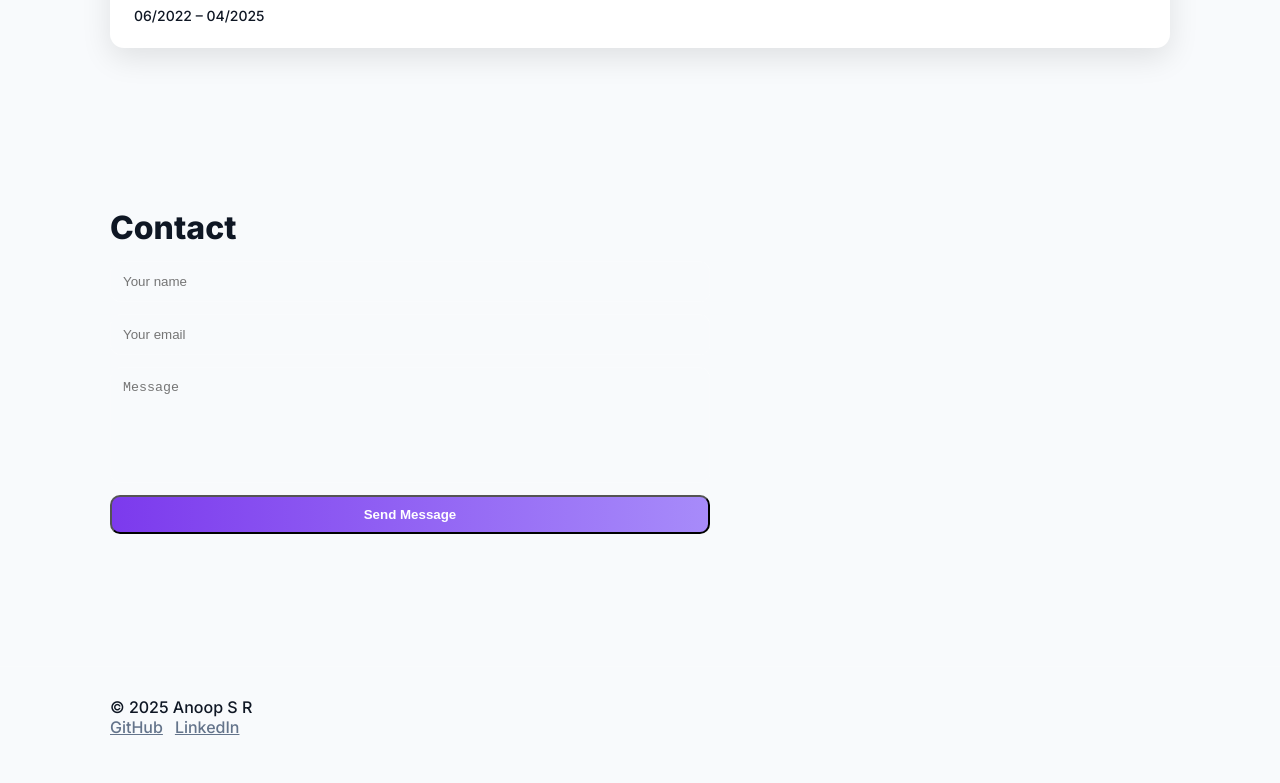
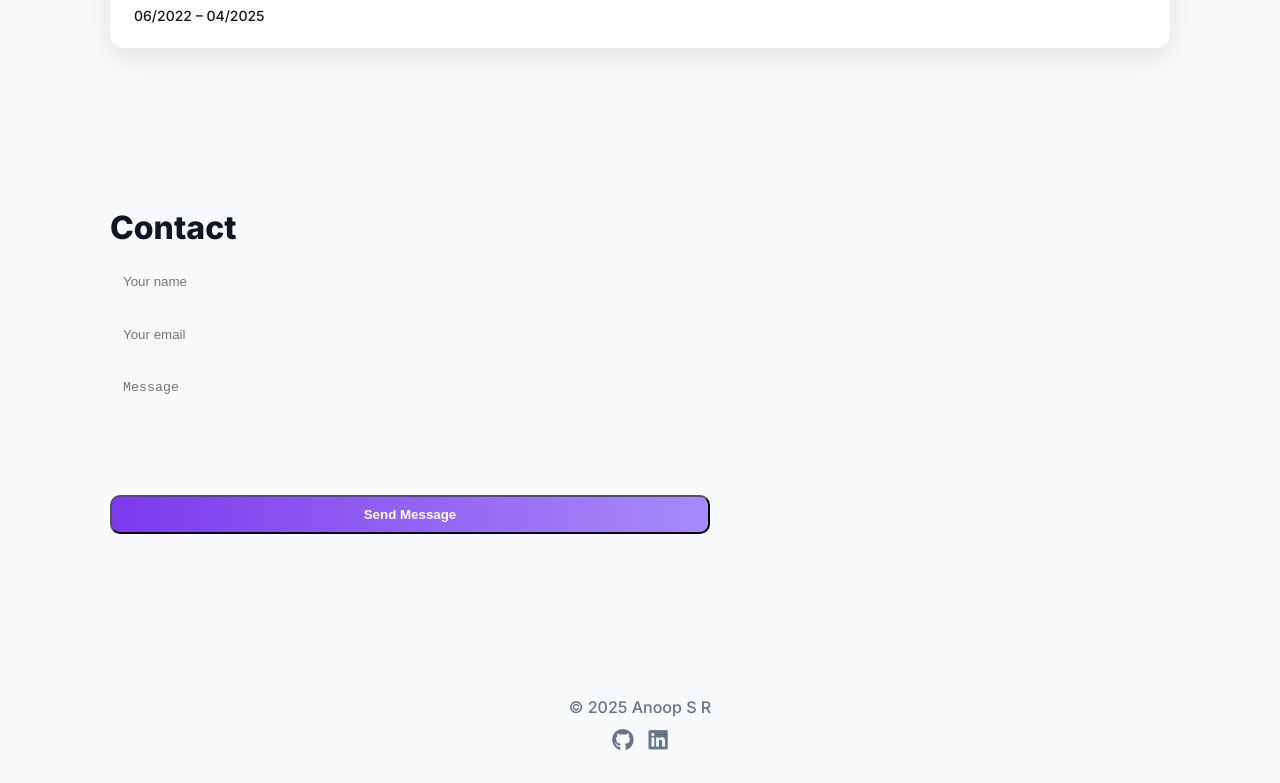
Before and after one commit to ANOOP123313/my-portfolio1, a plain HTML site: page index.html in a window 1280 px wide. Shown: the part 2752-3535 px from the top of the page. Drawn offline with nearby package versions, Linux system fonts and the light colour scheme.

Commit message:
Footer Updated

```diff
--- a/index.html
+++ b/index.html
@@ -9,6 +9,8 @@
   <!-- Google Font -->
   <link rel="preconnect" href="https://fonts.googleapis.com">
   <link href="https://fonts.googleapis.com/css2?family=Inter:wght@300;500;700;800&display=swap" rel="stylesheet">
+  <link rel="stylesheet" href="https://cdnjs.cloudflare.com/ajax/libs/font-awesome/6.5.0/css/all.min.css" />
+
 
   <!-- CSS -->
   <link rel="stylesheet" href="styles.css" />
@@ -272,10 +274,14 @@
   <footer class="footer">
     <div class="container">
       <p>© <span id="year"></span> Anoop S R</p>
+      <div class="footer-links">
+        <a href="https://github.com/ANOOP123313" target="_blank">
+          <i class="fa-brands fa-github"></i>
+        </a>
 
-      <div class="footer-links">
-        <a href="https://github.com/ANOOP123313" target="_blank">GitHub</a>
-        <a href="https://www.linkedin.com/in/anoop-3642a6396" target="_blank">LinkedIn</a>
+        <a href="https://www.linkedin.com/in/anoop-3642a6396" target="_blank">
+          <i class="fa-brands fa-linkedin"></i>
+        </a>
       </div>
     </div>
   </footer>
--- a/styles.css
+++ b/styles.css
@@ -407,20 +407,35 @@ body.dark .nav-box {
 }
 
 /* --------- FOOTER --------- */
-.footer{
-  padding:30px 0;
-  border-top:1px solid rgba(255,255,255,0.1);
-  margin-top:40px;
+.footer {
+  padding: 30px 0;
+  border-top: 1px solid rgba(255,255,255,0.1);
+  margin-top: 40px;
+  text-align: center;
 }
 
-.footer-links{
-  display:flex;
-  gap:12px;
+.footer p {
+  color: var(--muted);
+  margin-bottom: 10px;
 }
 
-.footer-links a{
-  color:var(--muted);
+.footer-links {
+  display: flex;
+  justify-content: center;
+  gap: 15px;
 }
+
+.footer-links a {
+  color: var(--muted);
+  font-size: 22px;
+  transition: 0.3s ease;
+}
+
+.footer-links a:hover {
+  color: var(--primary);
+  transform: translateY(-2px);
+}
+
 
 
 /* --------- RESPONSIVE ---------- */
```
